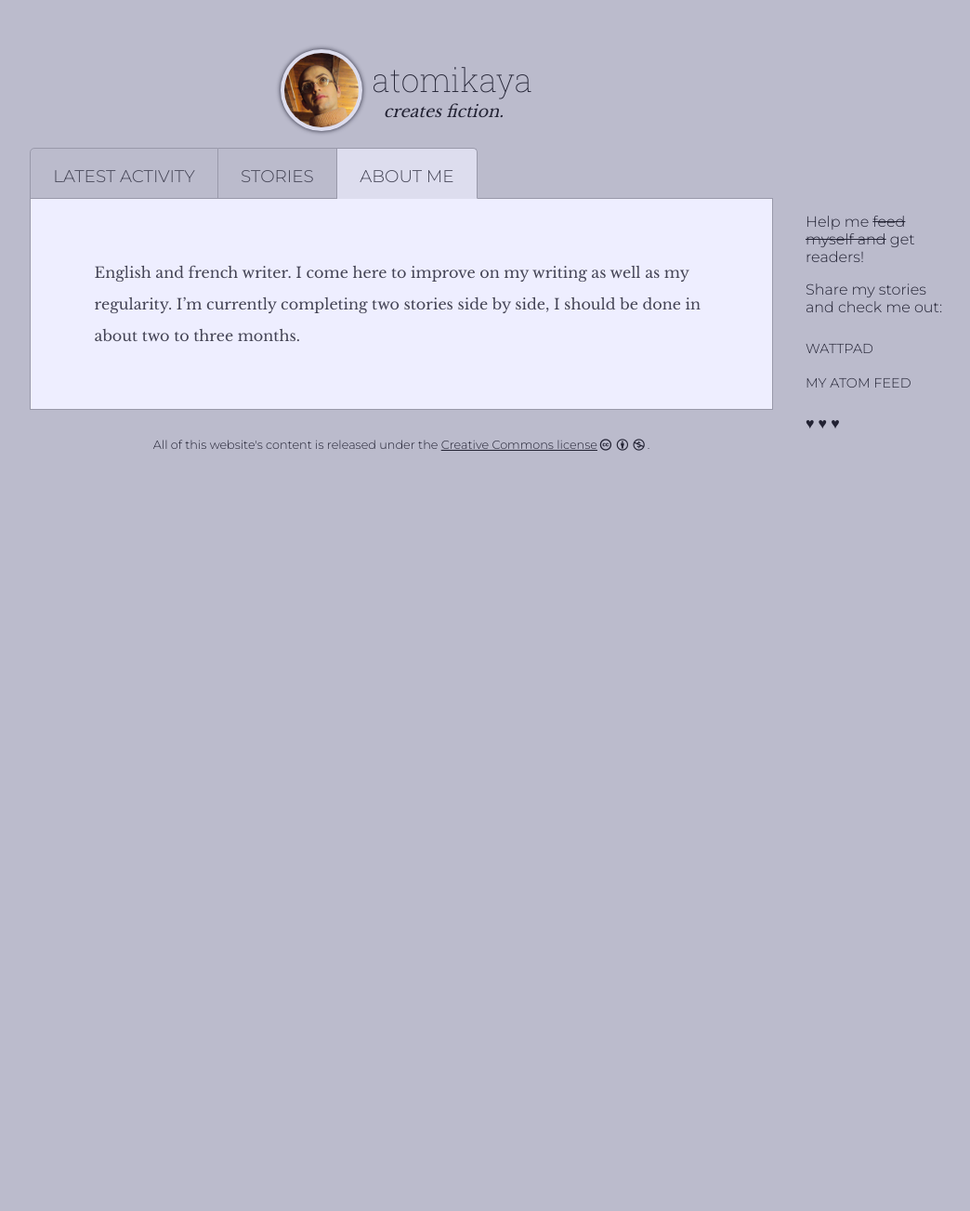
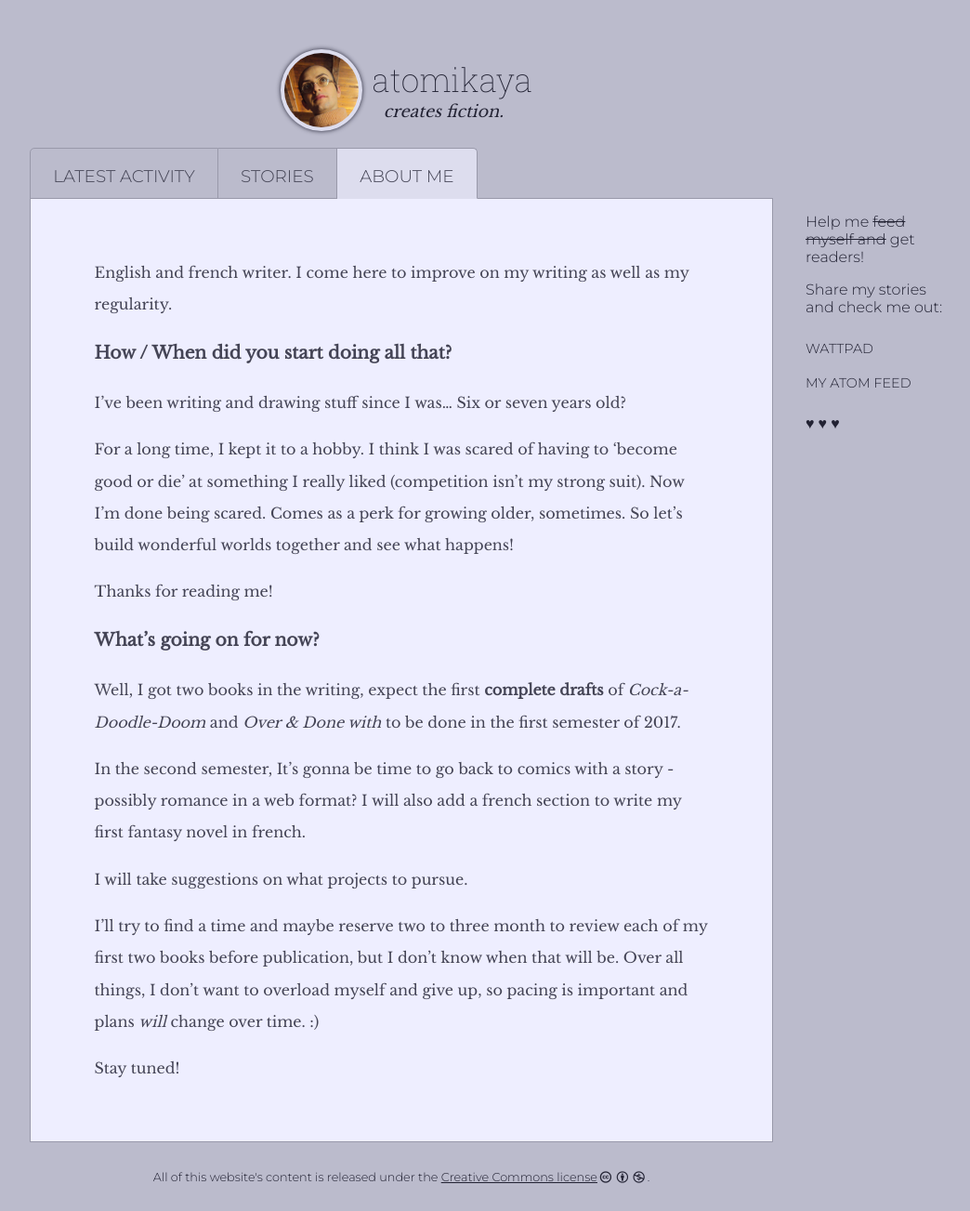
Before and after one commit to atomikaya/fiction, a Jekyll site: the page built from about.md, in a window 1280 px wide. Shown: the whole page at 93% size, without its empty margins (208-1252 px from the left). Built offline with Jekyll 4.4.1, drawn with Linux system fonts in a browser that asks for light colours; before the commit the page ends 900 px from its top, so only the background shows below that.

Commit message:
better faq style about text

```diff
--- a/about.md
+++ b/about.md
@@ -3,4 +3,24 @@ layout: news
 title: About me
 permalink: /about/
 ---
-{{ site.description }} I'm currently completing two stories side by side, I should be done in about two to three months.
+{{ site.description }}
+
+### How / When did you start doing all that?
+
+I've been writing and drawing stuff since I was… Six or seven years old?
+
+For a long time, I kept it to a hobby. I think I was scared of having to 'become good or die' at something I really liked (competition isn't my strong suit). Now I'm done being scared. Comes as a perk for growing older, sometimes. So let's build wonderful worlds together and see what happens!
+
+Thanks for reading me!
+
+### What's going on for now?
+
+Well, I got two books in the writing, expect the first **complete drafts** of *Cock-a-Doodle-Doom* and *Over & Done with* to be done in the first semester of 2017.
+
+In the second semester, It's gonna be time to go back to comics with a story - possibly romance in a web format? I will also add a french section to write my first fantasy novel in french.
+
+I will take suggestions on what projects to pursue.
+
+I'll try to find a time and maybe reserve two to three month to review each of my first two books before publication, but I don't know when that will be. Over all things, I don't want to overload myself and give up, so pacing is important and plans *will* change over time. :)
+
+Stay tuned!
```
